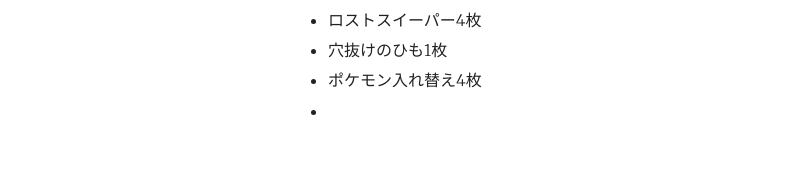
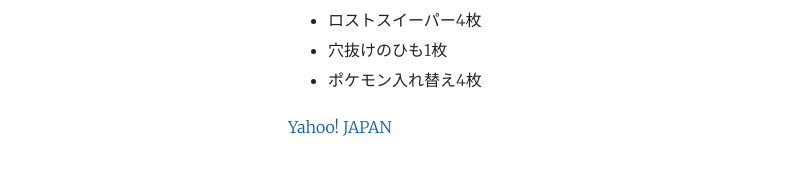
Before and after one commit to kairi1091/kairi1091.github.io, a Jekyll site: the page built from _posts/2023-04-28-welcome-to-japan copy.md, in a window 1280 px wide and 1279 px high. Shown: the part 1092-1267 px from the top of the window, without its empty margins (67-853 px from the left). Built offline with Jekyll 4.4.1, drawn with Linux system fonts in a browser that asks for light colours.

Commit message:
リンク

```diff
--- a/_posts/2023-04-28-welcome-to-japan copy.md
+++ b/_posts/2023-04-28-welcome-to-japan copy.md
@@ -35,4 +35,5 @@
 - ロストスイーパー4枚
 - 穴抜けのひも1枚
 - ポケモン入れ替え4枚
--
+
+[Yahoo! JAPAN](https://www.yahoo.co.jp)
```
